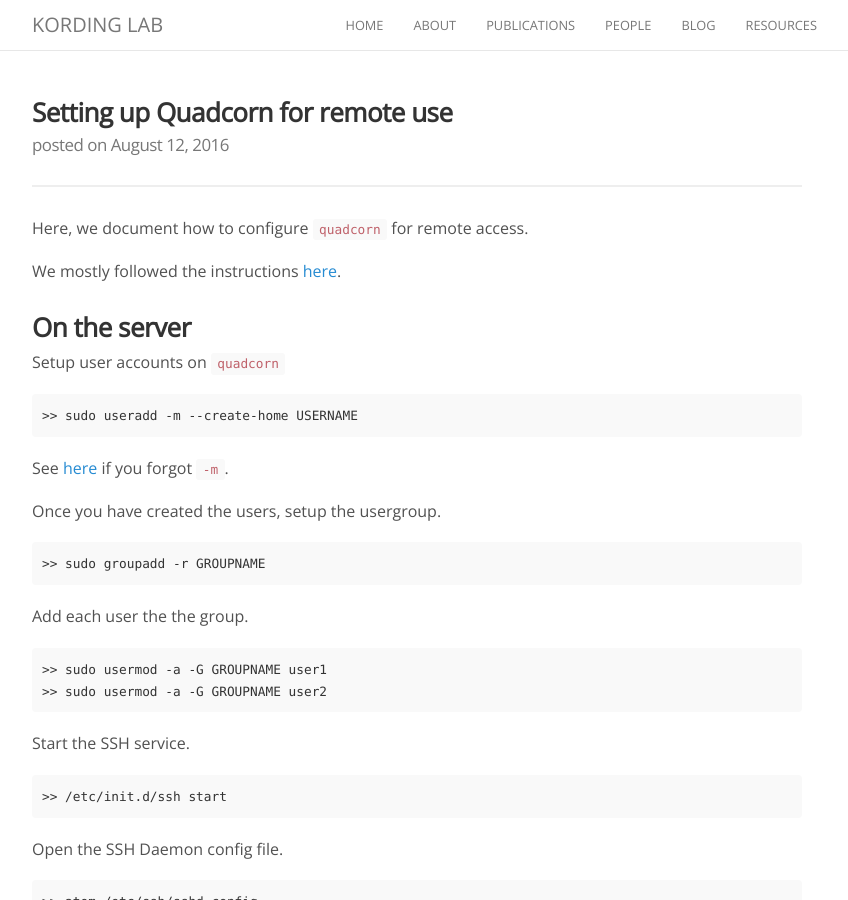
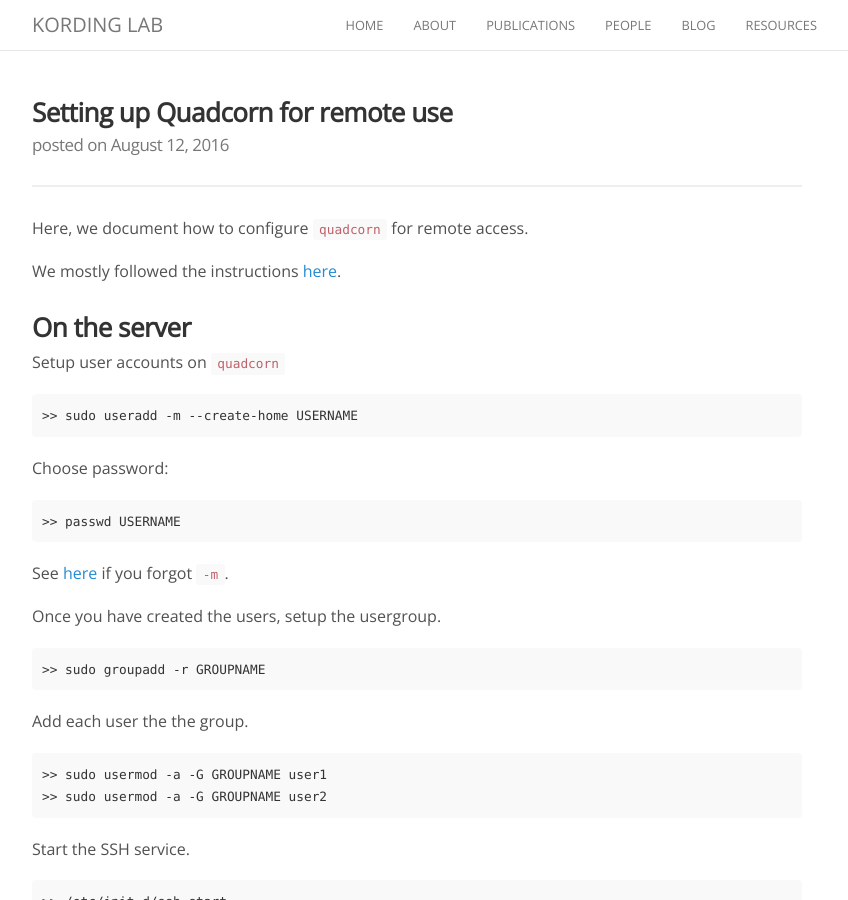
Before and after one commit to KordingLab/KordingLab.github.io, a Jekyll site: the page built from _posts/2016-08-12-quadcorn.md, in a window 1280 px wide and 900 px high. Shown: the whole window, without its empty margins (223-1071 px from the left). Built offline with Jekyll 4.4.1, drawn with Linux system fonts in a browser that asks for light colours; nearby versions of some CDN libraries; comment, search, counter and statistics services are not loaded.

Commit message:
Update 2016-08-12-quadcorn.md

````diff
--- a/_posts/2016-08-12-quadcorn.md
+++ b/_posts/2016-08-12-quadcorn.md
@@ -16,7 +16,13 @@
 >> sudo useradd -m --create-home USERNAME
 ```
 
-See [here](http://unix.stackexchange.com/questions/87114/how-do-i-know-a-specified-users-permissions-on-linux-with-root-access) if you forgot ```-m```.
+Choose password:
+
+```
+>> passwd USERNAME
+```
+
+See [here](http://unix.stackexchange.com/questions/87114/how-do-i-know-a-specified-users-permissions-on-linux-with-root-access) if you forgot `-m`.
 
 Once you have created the users, setup the usergroup.
 
````
